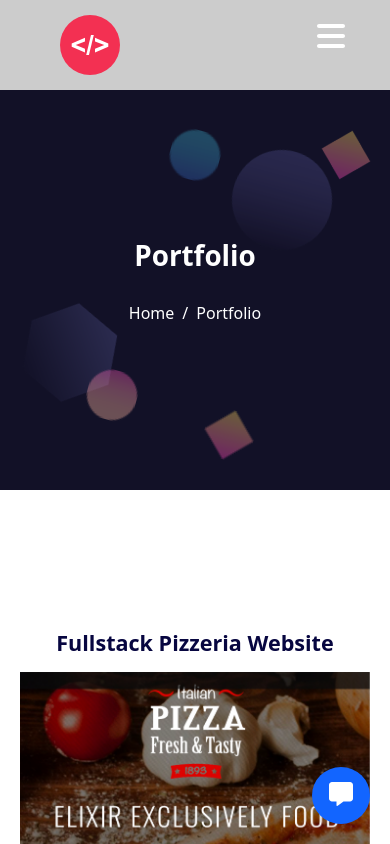
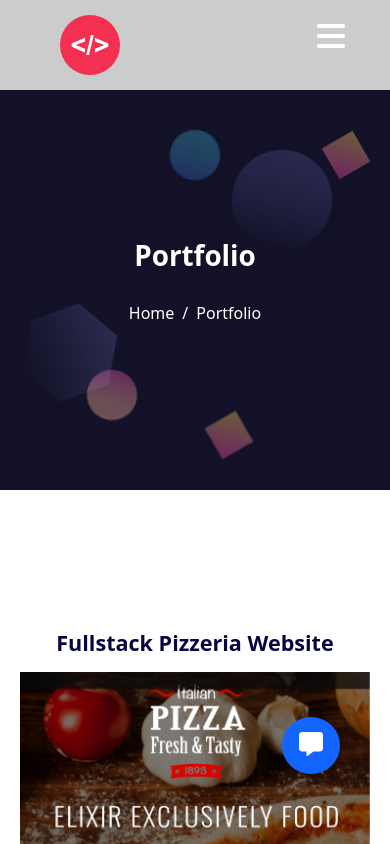
Before and after one commit to Nikolla2000/React-Portfolio-Website, a React (Vite) app in the folder client/: page /portfolio in a window 390 px wide. Shown: the top 844 px of the page. Built offline with nearby package versions, Linux system fonts and the light colour scheme.

Commit message:
Chatbot mobile styles fixes

```diff
--- a/client/src/router/RootLayout.scss
+++ b/client/src/router/RootLayout.scss
@@ -29,9 +29,12 @@
   @media screen and (max-width: 1000px) {
     .show-chat-btn {
       padding: 15px 17px;
+      bottom: 70px;
+      right: 50px;
     }
     .chatbot-wrapper {
-      height: 450px !important;
+      height: 600px !important;
       width: 300px;
+      right: 50px !important;
     }
   }
```
